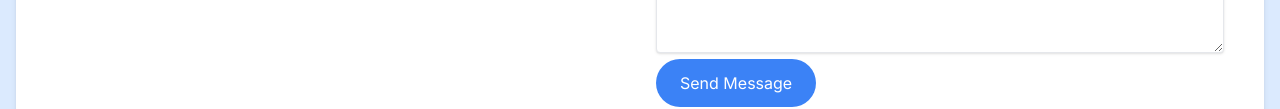
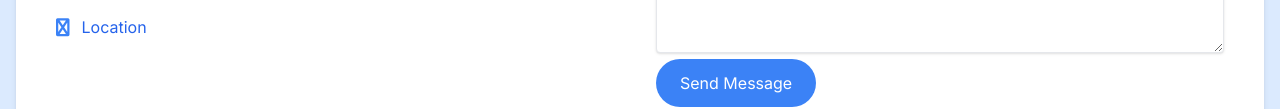
Before and after one commit to marrieummkh/Hamzii, a plain HTML site: page index.html in a window 1280 px wide. Shown: the part 2318-2427 px from the top of the page. Drawn offline with nearby package versions, Linux system fonts and the light colour scheme.

Commit message:
Add files via upload

```diff
--- a/index.html
+++ b/index.html
@@ -139,6 +139,10 @@
                                 <i class="fab fa-facebook text-blue-500 mr-3 text-lg"></i>
                                 <a href="https://www.facebook.com/arifjaved01" class="text-blue-600 hover:text-blue-800 transition duration-300">Facebook</a>
                             </li>
+                            <li class="flex items-center">
+                                <i class="fab fa-location text-blue-500 mr-3 text-lg"></i>
+                                <a href="https://maps.app.goo.gl/TnCadtLwiSyvSmtp9" class="text-blue-600 hover:text-blue-800 transition duration-300">Location</a>
+                            </li>
                         </ul>
                     </div>
                     <div>
```
